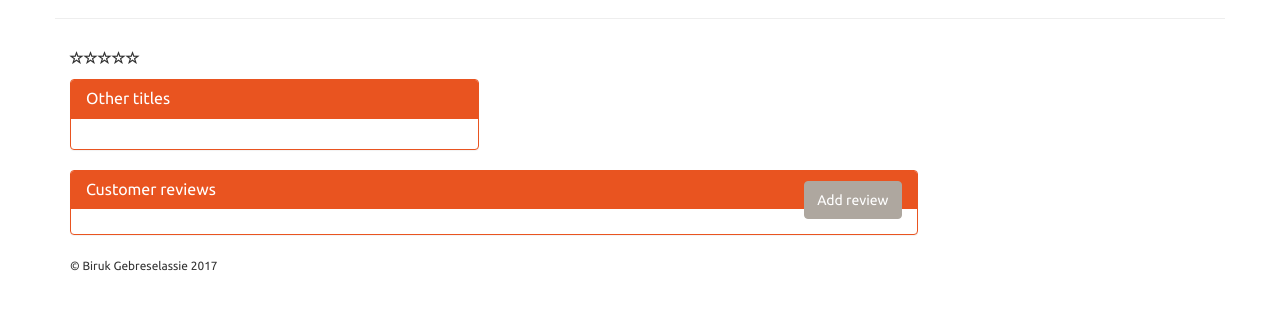
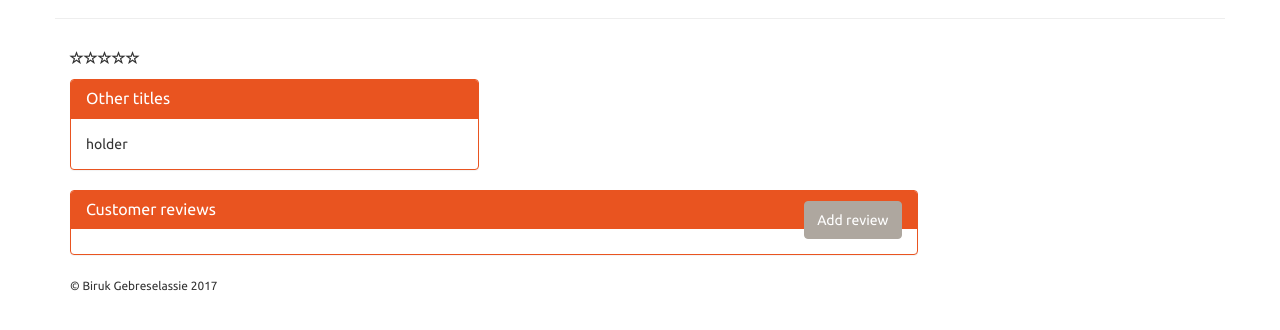
Before and after one commit to birukbk/Enterprise-computing, a Node server app: template app_server/views/book-info.jade in a window 1280 px wide. Shown: the part 51-381 px from the top of the page. Run offline with Node 20, Linux system fonts and the light colour scheme; the template is opened without the code that fills it, so the values that code supplies are empty; some libraries are stand-ins or nearby versions.

Commit message:
Minor edits to book-info.jade

```diff
--- a/app_server/views/book-info.jade
+++ b/app_server/views/book-info.jade
@@ -16,6 +16,7 @@ block content
             .panel-heading
               h2.panel-title Other titles
             .panel-body
+                  place holder
               each title in book.title
                 | &nbsp;
 
```
